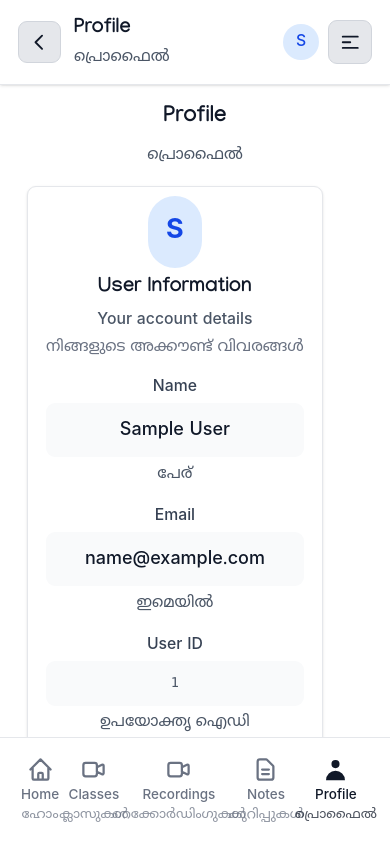
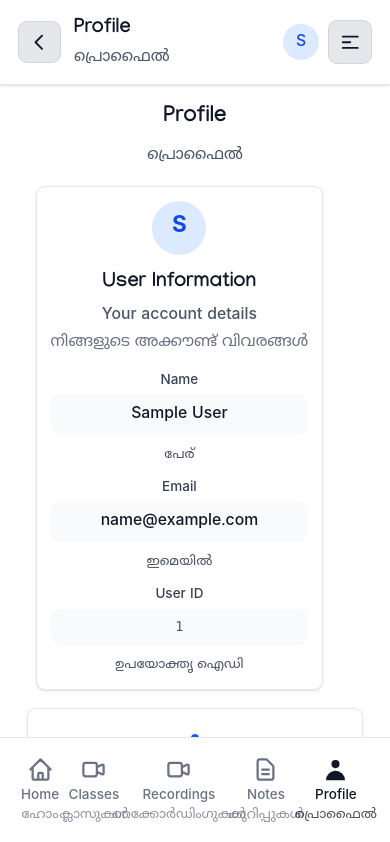
Before and after one commit to irfanhabeeb-002/parents-madrasa-portal, a React (Vite) app: page /profile in a window 390 px wide. Shown: the top 842 px of the page. Built offline with nearby package versions, Linux system fonts and the light colour scheme; no server answers; sample sign-in values are in the browser's storage.

Commit message:
Optimize user information card for mobile layout

```diff
--- a/src/components/ui/Card.tsx
+++ b/src/components/ui/Card.tsx
@@ -59,7 +59,7 @@ export const Card: React.FC<CardProps> = ({
   ].join(' ');
 
   const CardContent = () => (
-    <div className="p-4">
+    <div className="p-3 sm:p-4">
       {icon && (
         <div className="flex justify-center mb-3">
           <div className="w-12 h-12 flex items-center justify-center text-primary-600">
--- a/src/pages/Profile.tsx
+++ b/src/pages/Profile.tsx
@@ -35,55 +35,55 @@ export const Profile: React.FC = () => {
         subtitle="Your account details"
         malayalamSubtitle="നിങ്ങളുടെ അക്കൗണ്ട് വിവരങ്ങൾ"
         icon={
-          <div className="w-16 h-16 bg-blue-100 rounded-full flex items-center justify-center">
-            <span className="text-2xl font-bold text-blue-700">
+          <div className="w-12 h-12 sm:w-16 sm:h-16 bg-blue-100 rounded-full flex items-center justify-center">
+            <span className="text-xl sm:text-2xl font-bold text-blue-700">
               {user.displayName?.charAt(0).toUpperCase() || 'U'}
             </span>
           </div>
         }
         onClick={() => {}}
         ariaLabel="User information section"
-        className="!cursor-default"
+        className="!cursor-default mx-2 sm:mx-0"
       >
-        <div className="mt-4 space-y-4">
+        <div className="mt-3 sm:mt-4 space-y-3 sm:space-y-4">
           {/* Name */}
-          <div className="flex flex-col space-y-1">
-            <label className="text-sm font-medium text-gray-700">Name</label>
-            <p className="text-base text-gray-900 bg-gray-50 p-3 rounded-lg">
+          <div className="flex flex-col space-y-1 sm:space-y-2">
+            <label className="text-xs sm:text-sm font-medium text-gray-700">Name</label>
+            <p className="text-sm sm:text-base text-gray-900 bg-gray-50 p-2 sm:p-3 rounded-lg break-words">
               {user.displayName || 'Not provided'}
             </p>
-            <p className="text-sm text-gray-600" lang="ml">പേര്</p>
+            <p className="text-xs sm:text-sm text-gray-600 mt-1" lang="ml">പേര്</p>
           </div>
 
           {/* Phone Number */}
           {user.phone && (
-            <div className="flex flex-col space-y-1">
-              <label className="text-sm font-medium text-gray-700">Phone Number</label>
-              <p className="text-base text-gray-900 bg-gray-50 p-3 rounded-lg">
+            <div className="flex flex-col space-y-1 sm:space-y-2">
+              <label className="text-xs sm:text-sm font-medium text-gray-700">Phone Number</label>
+              <p className="text-sm sm:text-base text-gray-900 bg-gray-50 p-2 sm:p-3 rounded-lg break-words">
                 {user.phone}
               </p>
-              <p className="text-sm text-gray-600" lang="ml">ഫോൺ നമ്പർ</p>
+              <p className="text-xs sm:text-sm text-gray-600 mt-1" lang="ml">ഫോൺ നമ്പർ</p>
             </div>
           )}
 
           {/* Email */}
           {user.email && (
-            <div className="flex flex-col space-y-1">
-              <label className="text-sm font-medium text-gray-700">Email</label>
-              <p className="text-base text-gray-900 bg-gray-50 p-3 rounded-lg">
+            <div className="flex flex-col space-y-1 sm:space-y-2">
+              <label className="text-xs sm:text-sm font-medium text-gray-700">Email</label>
+              <p className="text-sm sm:text-base text-gray-900 bg-gray-50 p-2 sm:p-3 rounded-lg break-words overflow-hidden">
                 {user.email}
               </p>
-              <p className="text-sm text-gray-600" lang="ml">ഇമെയിൽ</p>
+              <p className="text-xs sm:text-sm text-gray-600 mt-1" lang="ml">ഇമെയിൽ</p>
             </div>
           )}
 
           {/* User ID */}
-          <div className="flex flex-col space-y-1">
-            <label className="text-sm font-medium text-gray-700">User ID</label>
-            <p className="text-xs text-gray-600 bg-gray-50 p-3 rounded-lg font-mono">
+          <div className="flex flex-col space-y-1 sm:space-y-2">
+            <label className="text-xs sm:text-sm font-medium text-gray-700">User ID</label>
+            <p className="text-xs sm:text-sm text-gray-600 bg-gray-50 p-2 sm:p-3 rounded-lg font-mono break-all overflow-hidden">
               {user.uid}
             </p>
-            <p className="text-sm text-gray-600" lang="ml">ഉപയോക്തൃ ഐഡി</p>
+            <p className="text-xs sm:text-sm text-gray-600 mt-1" lang="ml">ഉപയോക്തൃ ഐഡി</p>
           </div>
         </div>
       </Card>
```
